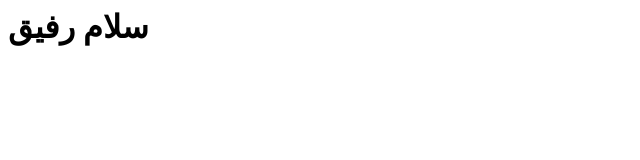
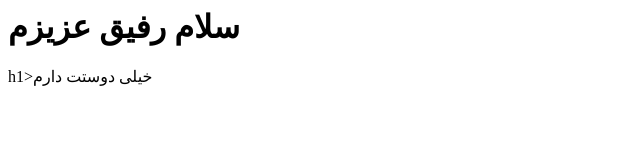
Before and after one commit to ShahabZolfaghri/gitTest, a plain HTML site: page index.html in a window 1280 px wide. Shown: the whole page, without its empty margins (0-640 px from the left). Drawn offline with Linux system fonts and the light colour scheme.

Commit message:
Modify index

```diff
--- a/index.html
+++ b/index.html
@@ -1,5 +1,6 @@
 <body>
 <html>
- <h1> سلام رفیق </h1>
+ <h1>سلام رفیق عزیزم</h1>
+ h1>خیلی دوستت دارم</h1>
  </html>
  </body>
```
Also changed, not shown: 1 other file.
